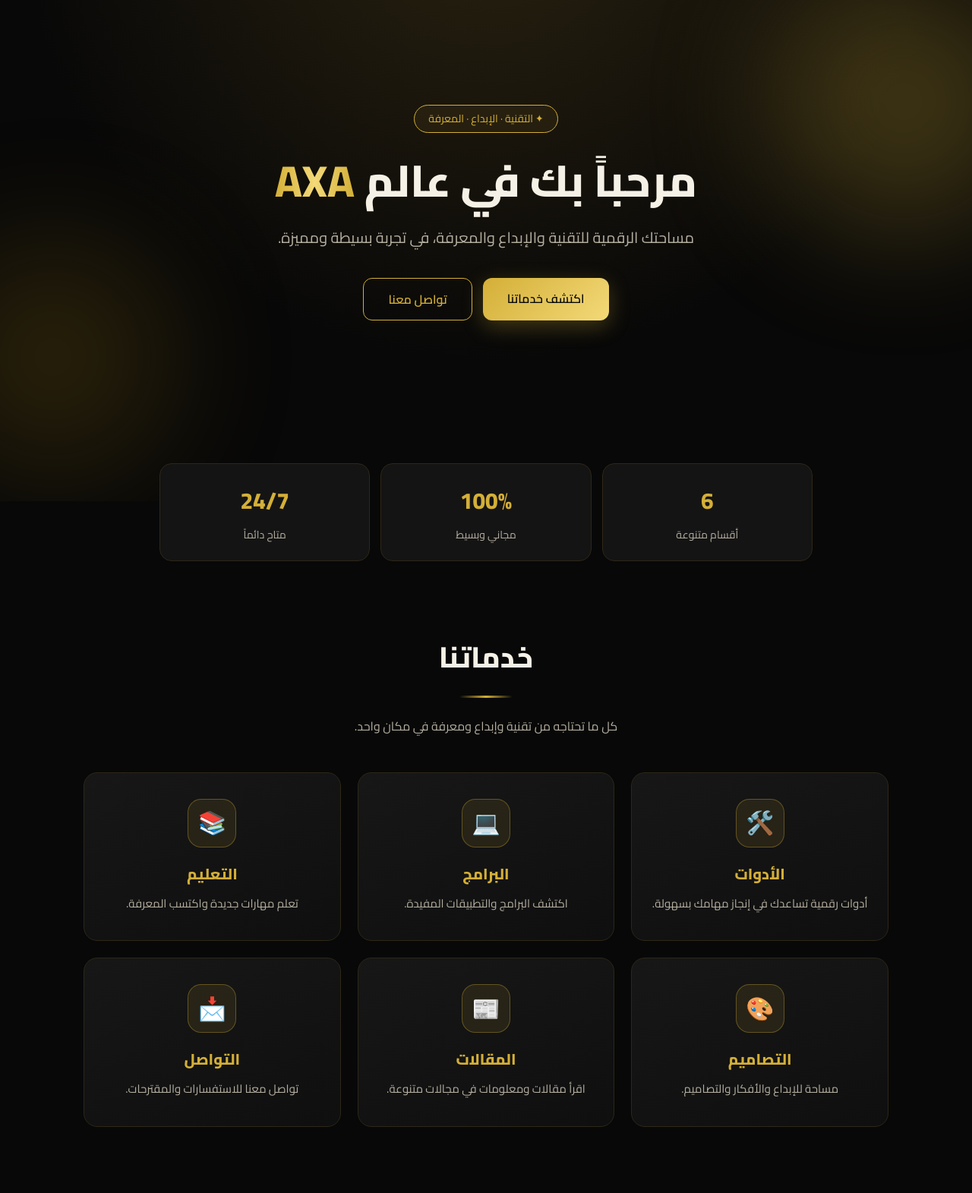
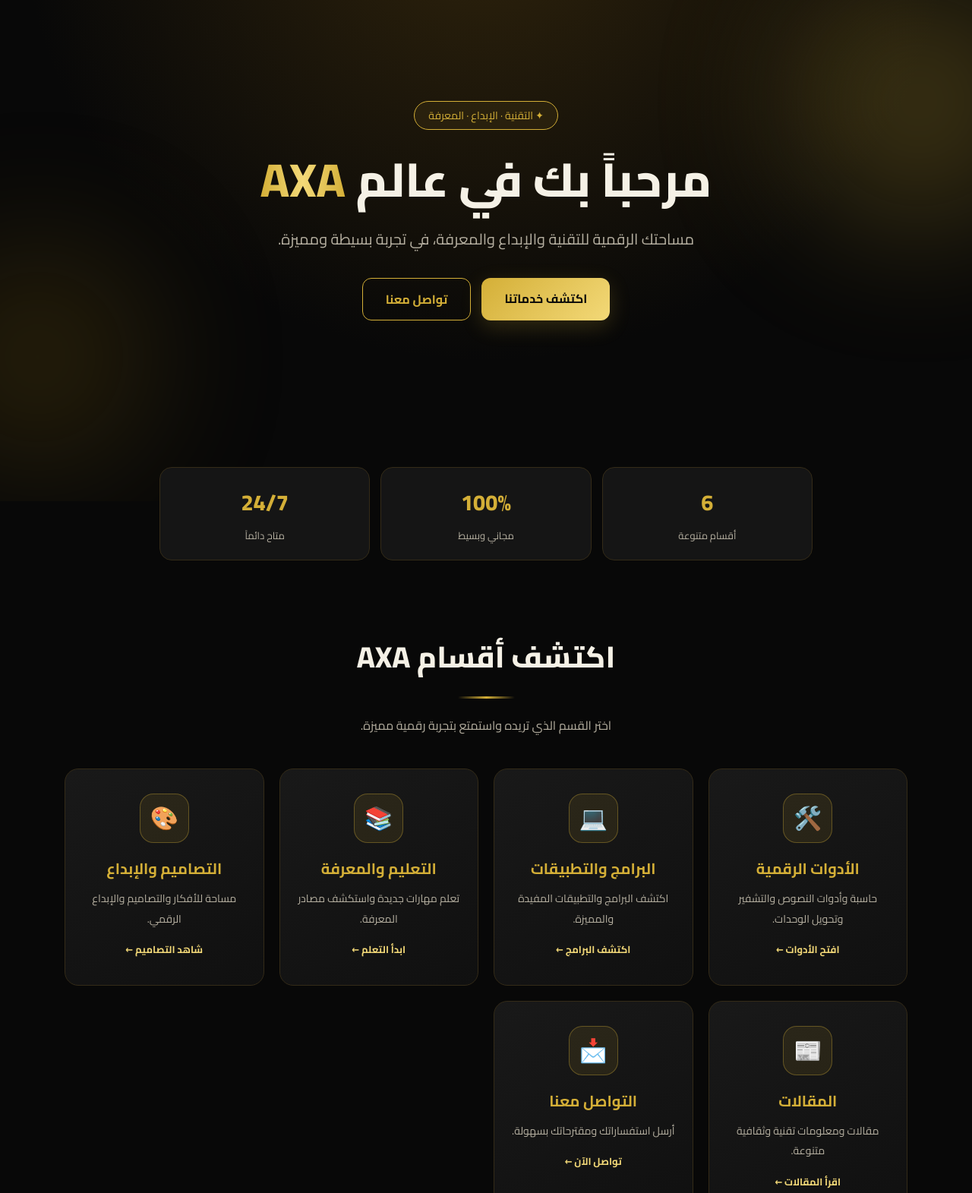
Before and after one commit to awxso/axa, a plain HTML site: page index.html in a window 1280 px wide. Shown: the part 140-1711 px from the top of the page at 76% size. Drawn offline with Linux system fonts and the light colour scheme.

Commit message:
Update index.html

```diff
--- a/index.html
+++ b/index.html
@@ -1,108 +1,389 @@
+
 <!DOCTYPE html>
 <html lang="ar" dir="rtl">
 <head>
 <meta charset="UTF-8">
 <meta name="viewport" content="width=device-width, initial-scale=1.0">
-<meta name="description" content="AXA مساحة رقمية تجمع التقنية والإبداع والمعرفة في مكان واحد.">
+<meta name="description" content="AXA مساحة رقمية تجمع التقنية والإبداع والمعرفة والأدوات والبرامج في مكان واحد.">
 <meta name="theme-color" content="#080808">
 <title>AXA | عالم التقنية والإبداع</title>
+
 <link rel="preconnect" href="https://fonts.googleapis.com">
 <link rel="preconnect" href="https://fonts.gstatic.com" crossorigin>
-<link href="https://fonts.googleapis.com/css2?family=Cairo:wght@400;600;800&display=swap" rel="stylesheet">
+<link href="https://fonts.googleapis.com/css2?family=Cairo:wght@400;600;700;800&display=swap" rel="stylesheet">
+
 <style>
 :root{
-  --bg:#080808; --bg2:#101010; --card:#141414; --line:#2e2718;
-  --gold:#d4af37; --gold2:#f3d978; --text:#f5f1e6; --muted:#b5afa0;
-  color-scheme:dark;
+--bg:#080808;
+--bg2:#101010;
+--card:#151515;
+--line:#342b18;
+--gold:#d4af37;
+--gold2:#f3d978;
+--text:#f5f1e6;
+--muted:#b5afa0;
 }
 *{margin:0;padding:0;box-sizing:border-box}
-html{scroll-behavior:smooth;scroll-padding-top:80px}
-body{font-family:'Cairo',Tahoma,Arial,sans-serif;background:var(--bg);color:var(--text);line-height:1.9;overflow-x:hidden}
-a{color:inherit;text-decoration:none}
-.gold{background:linear-gradient(90deg,var(--gold),var(--gold2),var(--gold));-webkit-background-clip:text;background-clip:text;color:transparent}
+html{scroll-behavior:smooth;scroll-padding-top:85px}
+body{
+font-family:'Cairo',Tahoma,Arial,sans-serif;
+background:var(--bg);
+color:var(--text);
+line-height:1.9;
+overflow-x:hidden;
+}
+a{text-decoration:none;color:inherit}
+button{font:inherit}
+.gold{
+background:linear-gradient(90deg,var(--gold),var(--gold2),var(--gold));
+-webkit-background-clip:text;
+background-clip:text;
+color:transparent;
+}
 
-/* Header */
-header{position:fixed;inset:0 0 auto;z-index:50;background:rgba(8,8,8,.72);backdrop-filter:blur(14px);-webkit-backdrop-filter:blur(14px);border-bottom:1px solid rgba(212,175,55,.25)}
-.bar{max-width:1100px;margin:auto;display:flex;align-items:center;justify-content:space-between;padding:12px 20px}
-.logo{font-size:28px;font-weight:800;letter-spacing:6px}
-nav{display:flex;gap:6px}
-nav a{padding:6px 16px;border-radius:999px;font-size:15px;color:var(--muted);transition:.25s}
-nav a:hover{color:var(--bg);background:var(--gold)}
-.menu{display:none;background:none;border:1px solid var(--line);color:var(--gold);width:42px;height:42px;border-radius:10px;font-size:20px;cursor:pointer}
+/* HEADER */
+header{
+position:fixed;
+inset:0 0 auto;
+z-index:100;
+background:rgba(8,8,8,.88);
+backdrop-filter:blur(14px);
+-webkit-backdrop-filter:blur(14px);
+border-bottom:1px solid rgba(212,175,55,.25);
+}
+.bar{
+max-width:1150px;
+margin:auto;
+display:flex;
+align-items:center;
+justify-content:space-between;
+padding:12px 20px;
+}
+.logo{
+font-size:29px;
+font-weight:800;
+letter-spacing:5px;
+}
+nav{display:flex;gap:5px}
+nav a{
+padding:7px 13px;
+border-radius:30px;
+font-size:14px;
+color:var(--muted);
+transition:.25s;
+}
+nav a:hover,nav a.active{
+color:#080808;
+background:var(--gold);
+}
+.menu{
+display:none;
+background:none;
+border:1px solid var(--line);
+color:var(--gold);
+width:43px;
+height:43px;
+border-radius:10px;
+font-size:22px;
+cursor:pointer;
+}
 
-/* Hero */
-.hero{position:relative;min-height:100vh;display:grid;place-items:center;text-align:center;padding:120px 20px 80px;overflow:hidden;
-  background:radial-gradient(circle at 50% 0%,#2a2210 0%,transparent 60%),var(--bg)}
-.hero::before,.hero::after{content:"";position:absolute;border-radius:50%;filter:blur(90px);opacity:.28;animation:float 9s ease-in-out infinite}
-.hero::before{width:340px;height:340px;background:var(--gold);top:8%;right:-80px}
-.hero::after{width:300px;height:300px;background:#8a6a12;bottom:5%;left:-80px;animation-delay:-4s}
-@keyframes float{50%{transform:translateY(40px)}}
-.hero-in{position:relative;z-index:1;max-width:720px}
-.tag{display:inline-block;border:1px solid var(--gold);color:var(--gold);padding:4px 18px;border-radius:999px;font-size:14px;margin-bottom:22px;background:rgba(212,175,55,.07)}
-.hero h2{font-size:clamp(32px,6vw,58px);line-height:1.4;font-weight:800;margin-bottom:16px}
-.hero p{color:var(--muted);font-size:clamp(16px,2.4vw,20px);margin-bottom:34px}
-.actions{display:flex;gap:14px;justify-content:center;flex-wrap:wrap}
-.btn{display:inline-block;padding:12px 32px;border-radius:12px;font-weight:600;font-size:16px;transition:.25s}
-.btn.primary{background:linear-gradient(135deg,var(--gold),var(--gold2));color:#080808;box-shadow:0 8px 28px rgba(212,175,55,.28)}
-.btn.primary:hover{transform:translateY(-3px);box-shadow:0 12px 34px rgba(212,175,55,.45)}
-.btn.ghost{border:1px solid var(--gold);color:var(--gold)}
-.btn.ghost:hover{background:var(--gold);color:#080808}
+/* HERO */
+.hero{
+position:relative;
+min-height:100vh;
+display:grid;
+place-items:center;
+text-align:center;
+padding:125px 20px 90px;
+overflow:hidden;
+background:
+radial-gradient(circle at 50% 0%,#30240c 0%,transparent 60%),
+var(--bg);
+}
+.hero:before,.hero:after{
+content:"";
+position:absolute;
+border-radius:50%;
+filter:blur(95px);
+opacity:.25;
+animation:float 9s ease-in-out infinite;
+pointer-events:none;
+}
+.hero:before{
+width:340px;height:340px;
+background:var(--gold);
+top:8%;right:-100px;
+}
+.hero:after{
+width:300px;height:300px;
+background:#8a6a12;
+bottom:5%;left:-100px;
+animation-delay:-4s;
+}
+@keyframes float{
+50%{transform:translateY(40px)}
+}
+.hero-in{
+position:relative;
+z-index:2;
+max-width:760px;
+}
+.tag{
+display:inline-block;
+border:1px solid var(--gold);
+color:var(--gold);
+padding:5px 18px;
+border-radius:30px;
+font-size:14px;
+margin-bottom:22px;
+background:rgba(212,175,55,.07);
+}
+.hero h1{
+font-size:clamp(34px,7vw,62px);
+line-height:1.4;
+font-weight:800;
+margin-bottom:16px;
+}
+.hero p{
+color:var(--muted);
+font-size:clamp(16px,2.5vw,20px);
+margin-bottom:32px;
+}
+.actions{
+display:flex;
+gap:14px;
+justify-content:center;
+flex-wrap:wrap;
+}
+.btn{
+display:inline-block;
+padding:12px 30px;
+border-radius:12px;
+font-weight:700;
+transition:.25s;
+}
+.primary{
+background:linear-gradient(135deg,var(--gold),var(--gold2));
+color:#080808;
+box-shadow:0 8px 28px rgba(212,175,55,.2);
+}
+.primary:hover{transform:translateY(-4px)}
+.ghost{
+border:1px solid var(--gold);
+color:var(--gold);
+}
+.ghost:hover{background:var(--gold);color:#080808}
 
-/* Stats */
-.stats{max-width:900px;margin:-50px auto 0;position:relative;z-index:2;display:grid;grid-template-columns:repeat(auto-fit,minmax(150px,1fr));gap:14px;padding:0 20px}
-.stat{background:var(--card);border:1px solid var(--line);border-radius:16px;padding:20px;text-align:center}
-.stat b{display:block;font-size:30px;color:var(--gold);font-weight:800}
-.stat span{color:var(--muted);font-size:14px}
+/* STATS */
+.stats{
+max-width:900px;
+margin:-45px auto 0;
+position:relative;
+z-index:3;
+display:grid;
+grid-template-columns:repeat(3,1fr);
+gap:14px;
+padding:0 20px;
+}
+.stat{
+background:var(--card);
+border:1px solid var(--line);
+border-radius:16px;
+padding:18px;
+text-align:center;
+}
+.stat b{
+display:block;
+font-size:29px;
+color:var(--gold);
+font-weight:800;
+}
+.stat span{color:var(--muted);font-size:13px}
 
-/* Sections */
-.section{padding:90px 20px;text-align:center;max-width:1100px;margin:auto}
-.section h2{font-size:clamp(26px,4vw,38px);font-weight:800;margin-bottom:10px}
-.section .sub{color:var(--muted);max-width:560px;margin:0 auto 46px}
-.line{width:70px;height:3px;margin:14px auto 22px;border-radius:3px;background:linear-gradient(90deg,transparent,var(--gold),transparent)}
-.cards{display:grid;grid-template-columns:repeat(auto-fit,minmax(260px,1fr));gap:22px}
-.card{position:relative;background:linear-gradient(160deg,#171717,#0f0f0f);border:1px solid var(--line);border-radius:18px;padding:34px 22px;transition:.35s;overflow:hidden}
-.card::before{content:"";position:absolute;inset:0;background:radial-gradient(circle at 50% 0%,rgba(212,175,55,.16),transparent 65%);opacity:0;transition:.35s}
-.card:hover{transform:translateY(-8px);border-color:var(--gold);box-shadow:0 18px 40px rgba(0,0,0,.5)}
-.card:hover::before{opacity:1}
-.icon{position:relative;width:64px;height:64px;margin:0 auto 16px;display:grid;place-items:center;font-size:30px;border-radius:18px;background:rgba(212,175,55,.1);border:1px solid rgba(212,175,55,.35)}
-.card h3{position:relative;color:var(--gold);font-size:20px;margin-bottom:6px}
-.card p{position:relative;color:var(--muted);font-size:15px}
+/* SECTIONS */
+.section{
+padding:90px 20px;
+text-align:center;
+max-width:1150px;
+margin:auto;
+}
+.section h2{
+font-size:clamp(27px,4vw,39px);
+font-weight:800;
+}
+.sub{
+color:var(--muted);
+max-width:580px;
+margin:10px auto 42px;
+}
+.line{
+width:75px;
+height:3px;
+margin:14px auto 20px;
+border-radius:5px;
+background:linear-gradient(90deg,transparent,var(--gold),transparent);
+}
 
-/* About */
-.about{background:var(--bg2);border-block:1px solid var(--line);max-width:none}
-.about-in{max-width:720px;margin:auto}
-.about p{color:#d6d0c0;font-size:18px}
+/* CARDS */
+.cards{
+display:grid;
+grid-template-columns:repeat(auto-fit,minmax(240px,1fr));
+gap:20px;
+}
+.card{
+display:block;
+position:relative;
+background:linear-gradient(150deg,#191919,#101010);
+border:1px solid var(--line);
+border-radius:18px;
+padding:32px 20px;
+transition:.3s;
+overflow:hidden;
+}
+.card:before{
+content:"";
+position:absolute;
+inset:0;
+background:radial-gradient(circle at 50% 0%,rgba(212,175,55,.16),transparent 65%);
+opacity:0;
+transition:.3s;
+pointer-events:none;
+}
+.card:hover{
+transform:translateY(-8px);
+border-color:var(--gold);
+box-shadow:0 15px 35px rgba(0,0,0,.4);
+}
+.card:hover:before{opacity:1}
+.icon{
+position:relative;
+width:65px;
+height:65px;
+margin:0 auto 15px;
+display:grid;
+place-items:center;
+font-size:30px;
+border-radius:18px;
+background:rgba(212,175,55,.1);
+border:1px solid rgba(212,175,55,.35);
+}
+.card h3{
+position:relative;
+color:var(--gold);
+font-size:20px;
+margin-bottom:7px;
+}
+.card p{
+position:relative;
+color:var(--muted);
+font-size:14px;
+}
+.card .more{
+display:inline-block;
+position:relative;
+margin-top:15px;
+color:var(--gold2);
+font-size:13px;
+font-weight:700;
+}
 
-/* Contact */
-.contact-box{max-width:640px;margin:auto;background:var(--card);border:1px solid var(--line);border-radius:20px;padding:34px 24px}
-.contact-box p{color:var(--muted);margin-bottom:22px}
+/* ABOUT */
+.about{
+background:var(--bg2);
+border-block:1px solid var(--line);
+max-width:none;
+}
+.about-in{max-width:760px;margin:auto}
+.about p{color:#d6d0c0;font-size:17px}
 
-footer{background:#000;border-top:1px solid rgba(212,175,55,.3);text-align:center;padding:28px 20px;color:var(--muted);font-size:14px}
+/* CONTACT */
+.contact-box{
+max-width:650px;
+margin:auto;
+background:var(--card);
+border:1px solid var(--line);
+border-radius:20px;
+padding:35px 22px;
+}
+.contact-box p{
+color:var(--muted);
+margin-bottom:22px;
+}
+
+/* FOOTER */
+footer{
+background:#000;
+border-top:1px solid rgba(212,175,55,.3);
+text-align:center;
+padding:28px 15px;
+color:var(--muted);
+font-size:13px;
+}
 footer b{color:var(--gold);letter-spacing:3px}
+.footer-links{
+display:flex;
+justify-content:center;
+flex-wrap:wrap;
+gap:18px;
+margin-bottom:12px;
+}
+.footer-links a:hover{color:var(--gold)}
 
-/* Reveal */
-.reveal{opacity:0;transform:translateY(26px);transition:opacity .7s,transform .7s}
-.reveal.in{opacity:1;transform:none}
+/* REVEAL */
+.reveal{
+opacity:0;
+transform:translateY(25px);
+transition:opacity .7s,transform .7s;
+}
+.reveal.in{
+opacity:1;
+transform:none;
+}
 
-@media(max-width:700px){
+/* MOBILE */
+@media(max-width:750px){
 .menu{display:block}
-  nav{position:absolute;top:100%;inset-inline:0;flex-direction:column;background:rgba(8,8,8,.97);padding:10px 20px 18px;border-bottom:1px solid var(--line);display:none}
+nav{
+position:absolute;
+top:100%;
+inset-inline:0;
+flex-direction:column;
+background:rgba(8,8,8,.98);
+padding:12px 20px 18px;
+border-bottom:1px solid var(--line);
+display:none;
+}
 nav.open{display:flex}
 nav a{padding:10px 14px}
+.bar{padding:10px 16px}
+.hero{min-height:90vh}
+.stats{grid-template-columns:1fr;max-width:300px}
+.cards{grid-template-columns:1fr}
+.section{padding:75px 18px}
 }
 @media(prefers-reduced-motion:reduce){
-  *{animation:none!important;transition:none!important}
-  html{scroll-behavior:auto}
+*,*:before,*:after{
+animation:none!important;
+transition:none!important;
+scroll-behavior:auto!important;
+}
 .reveal{opacity:1;transform:none}
 }
 </style>
 </head>
+
 <body>
 
 <header>
 <div class="bar">
 <a href="#home" class="logo gold">AXA</a>
-    <button class="menu" id="menu" aria-label="القائمة" aria-expanded="false">☰</button>
+
+<button class="menu" id="menu"
+aria-label="فتح القائمة"
+aria-expanded="false"
+aria-controls="nav">☰</button>
+
 <nav id="nav">
 <a href="#home">الرئيسية</a>
 <a href="#services">الخدمات</a>
@@ -113,10 +394,12 @@ footer b{color:var(--gold);letter-spacing:3px}
 </header>
 
 <main>
+
+<!-- الرئيسية -->
 <section class="hero" id="home">
 <div class="hero-in">
 <span class="tag">✦ التقنية · الإبداع · المعرفة</span>
-      <h2>مرحباً بك في عالم <span class="gold">AXA</span></h2>
+<h1>مرحباً بك في عالم <span class="gold">AXA</span></h1>
 <p>مساحتك الرقمية للتقنية والإبداع والمعرفة، في تجربة بسيطة ومميزة.</p>
 <div class="actions">
 <a href="#services" class="btn primary">اكتشف خدماتنا</a>
@@ -125,52 +408,146 @@ footer b{color:var(--gold);letter-spacing:3px}
 </div>
 </section>
 
+<!-- الإحصائيات -->
 <div class="stats reveal">
-    <div class="stat"><b>6</b><span>أقسام متنوعة</span></div>
-    <div class="stat"><b>100%</b><span>مجاني وبسيط</span></div>
-    <div class="stat"><b>24/7</b><span>متاح دائماً</span></div>
+<div class="stat">
+<b>6</b>
+<span>أقسام متنوعة</span>
+</div>
+<div class="stat">
+<b>100%</b>
+<span>مجاني وبسيط</span>
+</div>
+<div class="stat">
+<b>24/7</b>
+<span>متاح دائماً</span>
+</div>
 </div>
 
+<!-- الخدمات -->
 <section class="section" id="services">
-    <h2 class="reveal">خدماتنا</h2>
+<h2 class="reveal">اكتشف أقسام AXA</h2>
 <div class="line"></div>
-    <p class="sub reveal">كل ما تحتاجه من تقنية وإبداع ومعرفة في مكان واحد.</p>
+<p class="sub reveal">اختر القسم الذي تريده واستمتع بتجربة رقمية مميزة.</p>
+
 <div class="cards">
-      <div class="card reveal"><div class="icon">🛠️</div><h3>الأدوات</h3><p>أدوات رقمية تساعدك في إنجاز مهامك بسهولة.</p></div>
-      <div class="card reveal"><div class="icon">💻</div><h3>البرامج</h3><p>اكتشف البرامج والتطبيقات المفيدة.</p></div>
-      <div class="card reveal"><div class="icon">📚</div><h3>التعليم</h3><p>تعلم مهارات جديدة واكتسب المعرفة.</p></div>
-      <div class="card reveal"><div class="icon">🎨</div><h3>التصاميم</h3><p>مساحة للإبداع والأفكار والتصاميم.</p></div>
-      <div class="card reveal"><div class="icon">📰</div><h3>المقالات</h3><p>اقرأ مقالات ومعلومات في مجالات متنوعة.</p></div>
-      <div class="card reveal"><div class="icon">📩</div><h3>التواصل</h3><p>تواصل معنا للاستفسارات والمقترحات.</p></div>
+
+<a href="tools.html" class="card reveal">
+<div class="icon">🛠️</div>
+<h3>الأدوات الرقمية</h3>
+<p>حاسبة وأدوات النصوص والتشفير وتحويل الوحدات.</p>
+<span class="more">افتح الأدوات ←</span>
+</a>
+
+<a href="programs.html" class="card reveal">
+<div class="icon">💻</div>
+<h3>البرامج والتطبيقات</h3>
+<p>اكتشف البرامج والتطبيقات المفيدة والمميزة.</p>
+<span class="more">اكتشف البرامج ←</span>
+</a>
+
+<a href="education.html" class="card reveal">
+<div class="icon">📚</div>
+<h3>التعليم والمعرفة</h3>
+<p>تعلم مهارات جديدة واستكشف مصادر المعرفة.</p>
+<span class="more">ابدأ التعلم ←</span>
+</a>
+
+<a href="designs.html" class="card reveal">
+<div class="icon">🎨</div>
+<h3>التصاميم والإبداع</h3>
+<p>مساحة للأفكار والتصاميم والإبداع الرقمي.</p>
+<span class="more">شاهد التصاميم ←</span>
+</a>
+
+<a href="articles.html" class="card reveal">
+<div class="icon">📰</div>
+<h3>المقالات</h3>
+<p>مقالات ومعلومات تقنية وثقافية متنوعة.</p>
+<span class="more">اقرأ المقالات ←</span>
+</a>
+
+<a href="contact.html" class="card reveal">
+<div class="icon">📩</div>
+<h3>التواصل معنا</h3>
+<p>أرسل استفساراتك ومقترحاتك بسهولة.</p>
+<span class="more">تواصل الآن ←</span>
+</a>
+
 </div>
 </section>
 
+<!-- من نحن -->
 <section class="section about" id="about">
 <div class="about-in">
 <h2 class="reveal">من نحن</h2>
 <div class="line"></div>
-      <p class="reveal">AXA مساحة رقمية تجمع التقنية والإبداع والمعرفة في مكان واحد، ونسعى إلى تقديم تجربة بسيطة ومميزة لكل زائر.</p>
+<p class="reveal">
+AXA مساحة رقمية تجمع التقنية والإبداع والمعرفة في مكان واحد.
+نسعى إلى تقديم أدوات ومعلومات وخدمات مفيدة للجميع،
+من خلال تجربة سهلة وسريعة ومتوافقة مع الهواتف والأجهزة المختلفة.
+</p>
 </div>
 </section>
 
+<!-- التواصل -->
 <section class="section" id="contact">
 <h2 class="reveal">تواصل معنا</h2>
 <div class="line"></div>
 <div class="contact-box reveal">
-      <p>قريباً ستجد هنا وسائل التواصل الخاصة بنا. تابعنا لتصلك الإضافات الجديدة.</p>
-      <a href="#home" class="btn primary">العودة للأعلى ↑</a>
+<p>هل لديك فكرة أو اقتراح لتطوير AXA؟ يسعدنا استقبال مقترحاتك.</p>
+<a href="contact.html" class="btn primary">انتقل إلى صفحة التواصل</a>
 </div>
 </section>
+
 </main>
 
-<footer>© 2026 <b>AXA</b> - جميع الحقوق محفوظة</footer>
+<footer>
+<div class="footer-links">
+<a href="#home">الرئيسية</a>
+<a href="#services">الخدمات</a>
+<a href="#about">من نحن</a>
+<a href="contact.html">التواصل</a>
+</div>
+<p>© 2026 <b>AXA</b> - جميع الحقوق محفوظة</p>
+</footer>
 
 <script>
-const nav=document.getElementById('nav'),menu=document.getElementById('menu');
-menu.addEventListener('click',()=>{const o=nav.classList.toggle('open');menu.setAttribute('aria-expanded',o)});
-nav.addEventListener('click',e=>{if(e.target.tagName==='A')nav.classList.remove('open')});
-const io=new IntersectionObserver(es=>es.forEach(e=>{if(e.isIntersecting){e.target.classList.add('in');io.unobserve(e.target)}}),{threshold:.15});
-document.querySelectorAll('.reveal').forEach((el,i)=>{el.style.transitionDelay=(i%3)*90+'ms';io.observe(el)});
+const nav=document.getElementById('nav');
+const menu=document.getElementById('menu');
+
+menu.addEventListener('click',()=>{
+const opened=nav.classList.toggle('open');
+menu.setAttribute('aria-expanded',String(opened));
+menu.textContent=opened?'✕':'☰';
+});
+
+nav.addEventListener('click',(e)=>{
+if(e.target.closest('a')){
+nav.classList.remove('open');
+menu.setAttribute('aria-expanded','false');
+menu.textContent='☰';
+}
+});
+
+if('IntersectionObserver' in window){
+const observer=new IntersectionObserver(entries=>{
+entries.forEach(entry=>{
+if(entry.isIntersecting){
+entry.target.classList.add('in');
+observer.unobserve(entry.target);
+}
+});
+},{threshold:.12});
+
+document.querySelectorAll('.reveal').forEach((el,i)=>{
+el.style.transitionDelay=(i%3)*80+'ms';
+observer.observe(el);
+});
+}else{
+document.querySelectorAll('.reveal').forEach(el=>el.classList.add('in'));
+}
 </script>
+
 </body>
 </html>
```
Lines whose indentation alone changed are shown as unchanged.
